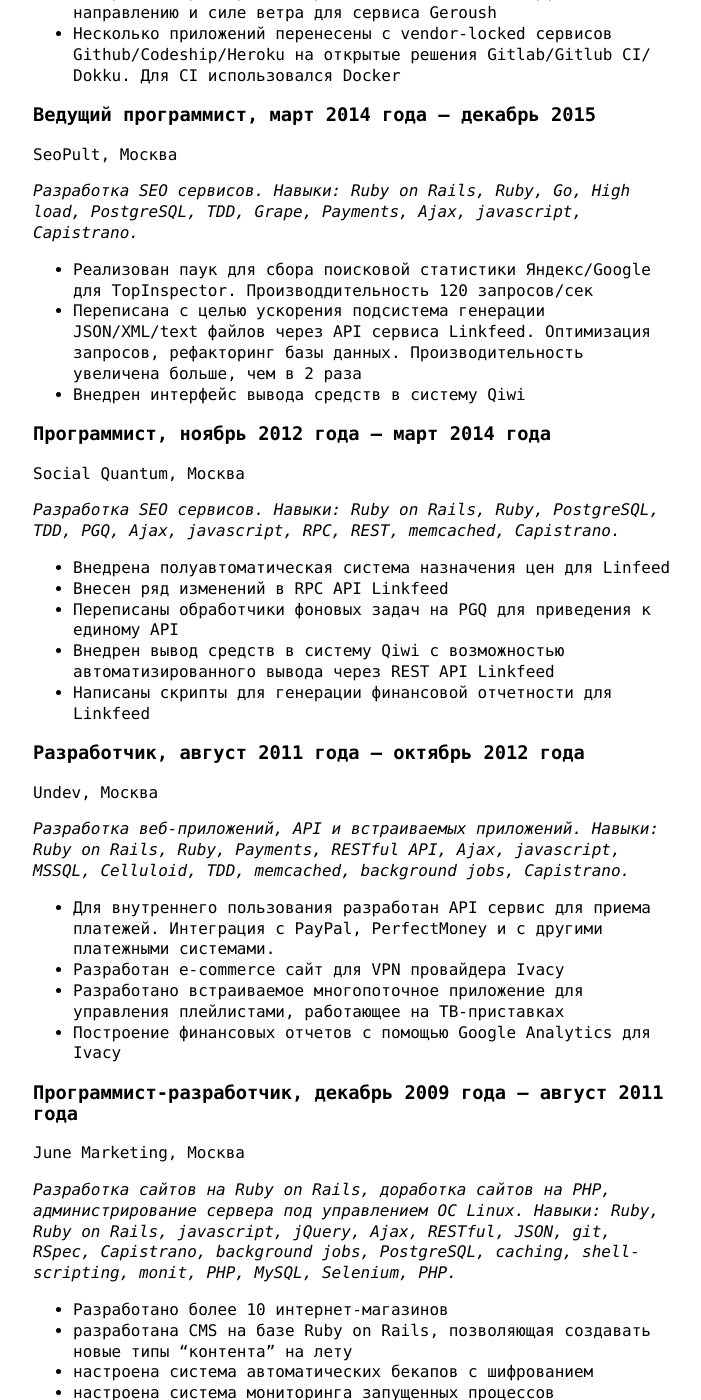
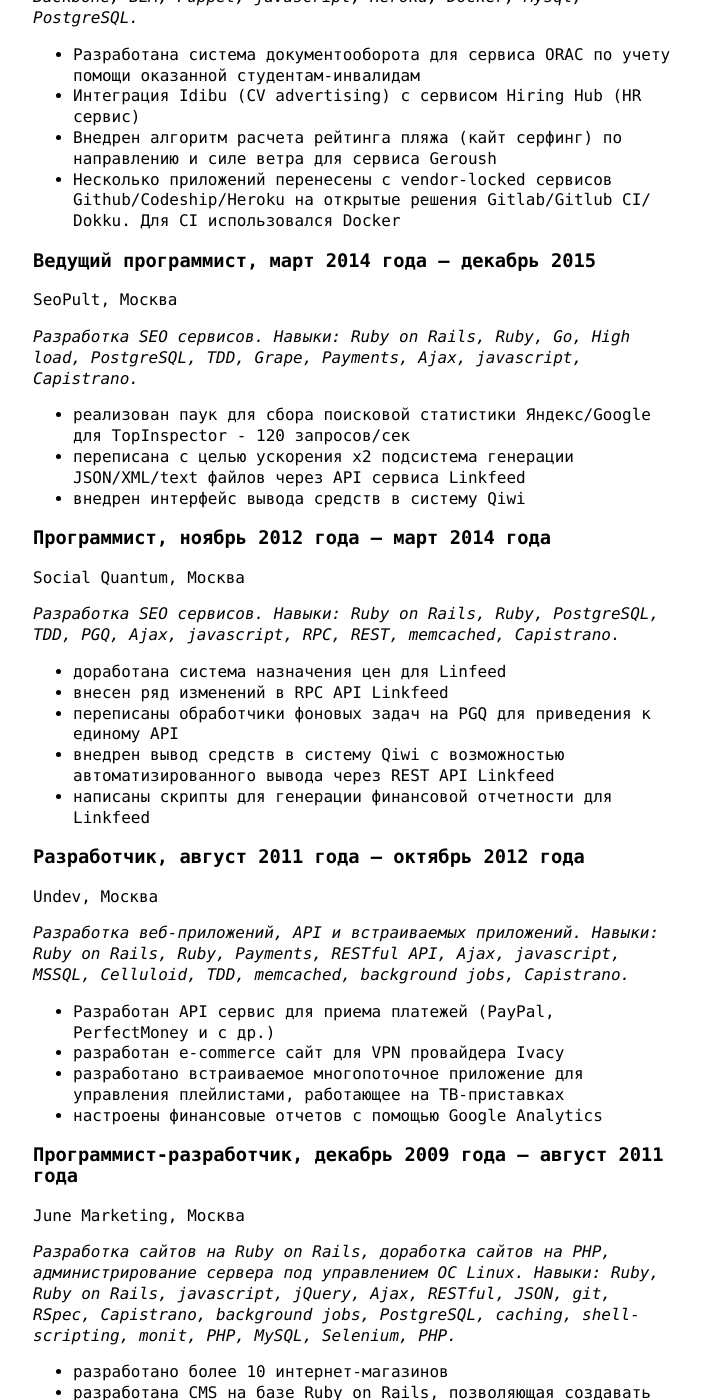
Before and after one commit to sergio-fry/blog, a Jekyll site: the page built from cv.md, in a window 1280 px wide and 1400 px high, scrolled down 3242 px. Shown: the whole window, without its empty margins (287-988 px from the left). Built offline with Jekyll 4.4.1, drawn with Linux system fonts in a browser that asks for light colours; some of the changed text lies outside the part shown.

Commit message:
vault backup: 2024-11-19 13:57:55
Affected files:
.obsidian/plugins/obsidian-git/data.json
.obsidian/workspace.json
cv.md

```diff
--- a/cv.md
+++ b/cv.md
@@ -128,9 +130,9 @@ SeoPult, Москва
 
 *Разработка SEO сервисов. Навыки: Ruby on Rails, Ruby, Go, High load, PostgreSQL, TDD, Grape, Payments, Ajax, javascript, Capistrano.*
 
-* Реализован паук для сбора поисковой статистики Яндекс/Google для TopInspector. Производдительность 120 запросов/сек
-* Переписана с целью ускорения подсистема генерации JSON/XML/text файлов через API сервиса Linkfeed. Оптимизация запросов, рефакторинг базы данных. Производительность увеличена больше, чем в 2 раза
-* Внедрен интерфейс вывода средств в систему Qiwi
+* реализован паук для сбора поисковой статистики Яндекс/Google для TopInspector - 120 запросов/сек
+* переписана с целью ускорения x2 подсистема генерации JSON/XML/text файлов через API сервиса Linkfeed
+* внедрен интерфейс вывода средств в систему Qiwi
 
 ### Программист, ноябрь 2012 года — март 2014 года
 
@@ -138,11 +140,11 @@ Social Quantum, Москва
 
 *Разработка SEO сервисов. Навыки: Ruby on Rails, Ruby, PostgreSQL, TDD, PGQ, Ajax, javascript, RPC, REST, memcached, Capistrano.*
 
-* Внедрена полуавтоматическая система назначения цен для Linfeed
-* Внесен ряд изменений в RPC API Linkfeed
-* Переписаны обработчики фоновых задач на PGQ для приведения к единому API
-* Внедрен вывод средств в систему Qiwi с возможностью автоматизированного вывода через REST API Linkfeed
-* Написаны скрипты для генерации финансовой отчетности для Linkfeed
+* доработана система назначения цен для Linfeed
+* внесен ряд изменений в RPC API Linkfeed
+* переписаны обработчики фоновых задач на PGQ для приведения к единому API
+* внедрен вывод средств в систему Qiwi с возможностью автоматизированного вывода через REST API Linkfeed
+* написаны скрипты для генерации финансовой отчетности для Linkfeed
 
 ### Разработчик, август 2011 года — октябрь 2012 года
 
@@ -150,10 +152,10 @@ Undev, Москва
 
 *Разработка веб-приложений, API и встраиваемых приложений. Навыки: Ruby on Rails, Ruby, Payments, RESTful API, Ajax, javascript, MSSQL, Celluloid, TDD, memcached, background jobs, Capistrano.*
 
-* Для внутреннего пользования разработан API сервис для приема платежей. Интеграция с PayPal, PerfectMoney и с другими платежными системами.
-* Разработан e-commerce сайт для VPN провайдера Ivacy
-* Разработано встраиваемое многопоточное приложение для управления плейлистами, работающее на ТВ-приставках
-* Построение финансовых отчетов с помощью Google Analytics для Ivacy
+* Разработан API сервис для приема платежей (PayPal, PerfectMoney и с др.)
+* разработан e-commerce сайт для VPN провайдера Ivacy
+* разработано встраиваемое многопоточное приложение для управления плейлистами, работающее на ТВ-приставках
+* настроены финансовые отчетов с помощью Google Analytics
 
 ### Программист-разработчик, декабрь 2009 года — август 2011 года
 
@@ -161,7 +163,7 @@ June Marketing, Москва
 
 *Разработка сайтов на Ruby on Rails, доработка сайтов на PHP, администрирование сервера под управлением ОС Linux. Навыки: Ruby, Ruby on Rails, javascript, jQuery, Ajax, RESTful, JSON, git, RSpec, Capistrano, background jobs, PostgreSQL, caching, shell-scripting, monit, PHP, MySQL, Selenium, PHP.*
 
-* Разработано более 10 интернет-магазинов
+* разработано более 10 интернет-магазинов
 * разработана CMS на базе Ruby on Rails, позволяющая создавать новые типы “контента” на лету
 * настроена система автоматических бекапов с шифрованием
 * настроена система мониторинга запущенных процессов
@@ -172,7 +174,7 @@ June Marketing, Москва
 
 *Разработка системы онлайн-бронирования номеров в отелях Навыки: PHP, Symfony, XML, Javascript, jQuery, Ajax, MySQL, git, subversion, Capistrano.*
 
-* Разработано и внедрено 2 системы онлайн-бронирования через партнерские сервисы Travco и Pegasus
+* разработано и внедрено 2 системы онлайн-бронирования через партнерские сервисы Travco и Pegasus
 
 ### Программист-разработчик, декабрь 2007 года — октябрь 2008 года
 
```
Also changed, not shown: other parts of cv.md (+10 -8 lines), .obsidian/plugins/obsidian-git/data.json, .obsidian/workspace.json.
